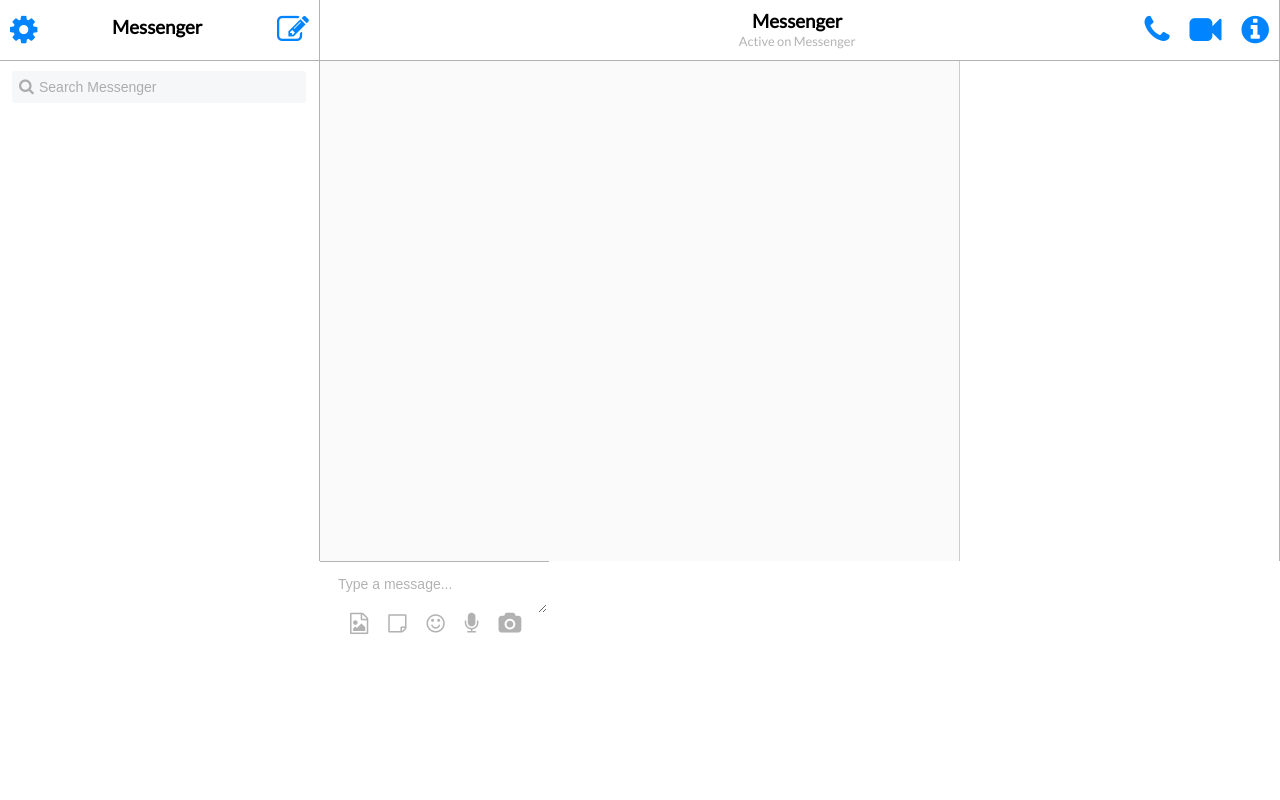
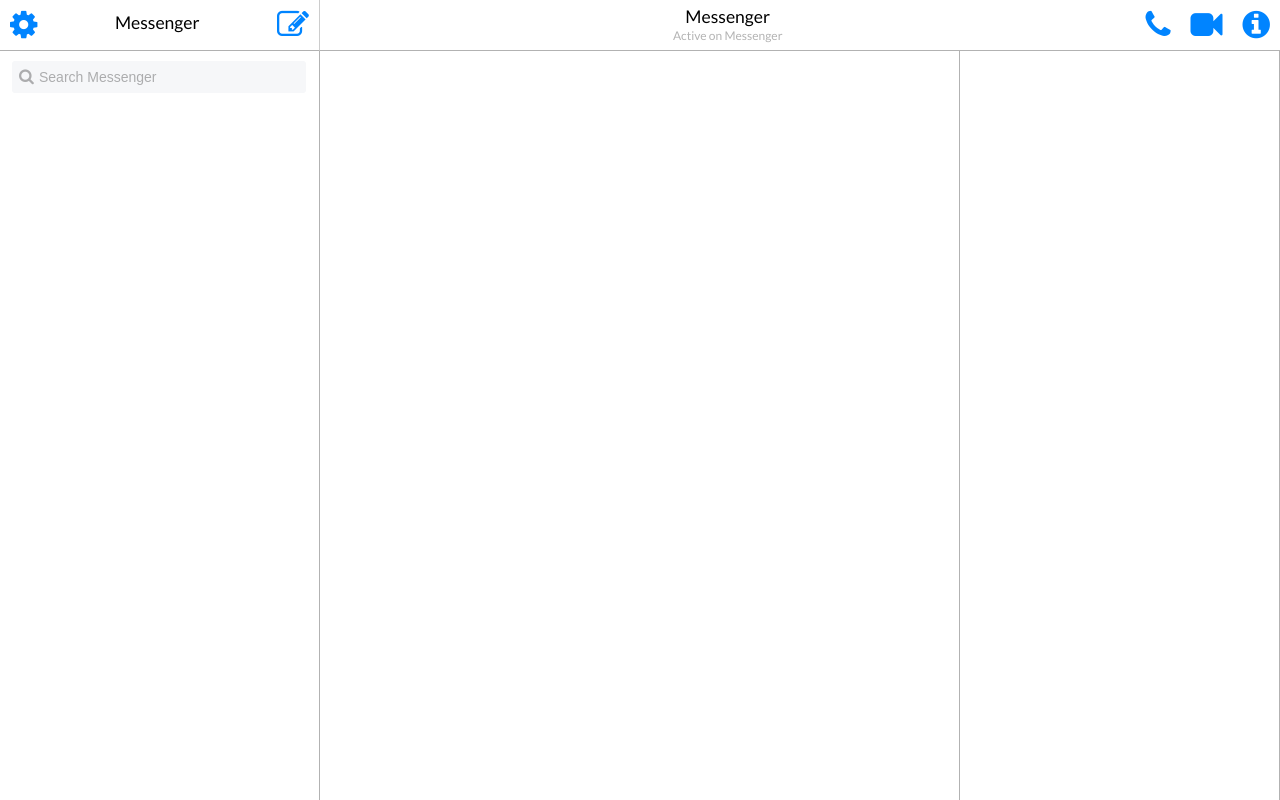
Before and after one commit to dnp1204/react-chat-client, a React app: page / in a window 1280 px wide. Built offline with nearby package versions, Linux system fonts and the light colour scheme.

Commit message:
change layout and fetch friend list

```diff
--- /dev/null
+++ b/src/actions/friendListAction.js
@@ -0,0 +1,5 @@
+import { FETCH_FRIEND_LIST } from './types';
+
+export const fetchFriendList = () => async dispatch => {
+
+}
--- /dev/null
+++ b/src/actions/types.js
@@ -0,0 +1 @@
+export const FETCH_FRIEND_LIST = 'fetch_friend_list';
--- a/src/components/App.js
+++ b/src/components/App.js
@@ -1,13 +1,45 @@
 import React, { Component } from 'react';
 import FriendSection from './layout/FriendSection/FriendSection';
+import SummaryAndTool from './layout/ToolSection/SummaryAndTool';
+import Header from './common/Header';
+import Icon from './common/icon/Icon';
+import MultipleIconRow from './common/icon/MultipleIconRow';
 import MessageSection from './layout/MessageSection/MessageSection';
 
 class App extends Component {
   render() {
+    const iconArray = [
+      { iconName: 'phone' },
+      { iconName: 'video-camera' },
+      { iconName: 'info-circle' }
+    ];
+
     return (
       <div id="app">
-        <div className="section"><FriendSection /></div>
-        <div className="section"><MessageSection /></div>
+        <div id="header-section">
+          <Header
+            leftComponent={<Icon isCursorPointer iconName="cog" />}
+            title="Messenger"
+            className={"border-right"}
+            rightComponent={<Icon isCursorPointer iconName="pencil-square-o" />}
+          />
+          <Header
+            title="Messenger"
+            subTitle="Active on Messenger"
+            rightComponent={<MultipleIconRow iconArray={iconArray} />}
+          />
+        </div>
+        <div id="content-section">
+          <div className="section">
+            <FriendSection />
+          </div>
+          <div className="section">
+            <MessageSection />
+          </div>
+          <div className="section">
+            <SummaryAndTool />
+          </div>
+        </div>
       </div>
     );
   }
--- a/src/components/common/Header.js
+++ b/src/components/common/Header.js
@@ -1,9 +1,9 @@
 import React from 'react';
 import PropTypes from 'prop-types';
 
-const Header = ({ leftComponent, rightComponent, title, subTitle }) => {
+const Header = ({ leftComponent, rightComponent, title, subTitle, className }) => {
   return (
-    <div className="header">
+    <div className={`header ${className}`}>
       <div className="header--left">
         {leftComponent}
       </div>
@@ -23,6 +23,11 @@
   rightComponent: PropTypes.element,
   title: PropTypes.string,
   subTitle: PropTypes.string,
+  className: PropTypes.string
+}
+
+Header.defaultPropTypes = {
+  className: ''
 }
 
 export default Header;
--- a/src/components/layout/FriendSection/FriendSection.js
+++ b/src/components/layout/FriendSection/FriendSection.js
@@ -1,20 +1,20 @@
 import React, { Component } from 'react';
-import Header from '../../common/Header';
-import Icon from '../../common/icon/Icon';
+import { connect } from 'react-redux';
 import Search from '../../common/Search';
 
 class FriendSection extends Component {
   render() {
+    console.log(this.props.friendList);
     return (
       <div>
-        <Header
-          leftComponent={<Icon isCursorPointer iconName="cog" />}
-          title="Messenger"
-          rightComponent={<Icon isCursorPointer iconName="pencil-square-o" />} />
         <Search iconName="search" placeholder="Search Messenger" />
       </div>
     );
   }
 }
 
-export default FriendSection;
+function mapStateToProps(state) {
+  return { friendList: state.friendList };
+}
+
+export default connect(mapStateToProps)(FriendSection);
--- a/src/components/layout/MessageSection/sub-section/ConversationAndMessageInput.js
+++ b/src/components/layout/MessageSection/ConversationAndMessageInput.js
@@ -1,5 +1,5 @@
 import React, { Component } from 'react';
-import MultipleIconRow from '../../../common/icon/MultipleIconRow';
+import MultipleIconRow from '../../common/icon/MultipleIconRow';
 
 class ConversationAndMessageInput extends Component {
   render() {
--- a/src/components/layout/MessageSection/MessageSection.js
+++ b/src/components/layout/MessageSection/MessageSection.js
@@ -1,25 +1,10 @@
 import React, { Component } from 'react';
-import Header from '../../common/Header';
-import MultipleIconRow from '../../common/icon/MultipleIconRow';
-import ConversationAndMessageInput from './sub-section/ConversationAndMessageInput';
-import SummaryAndTool from './sub-section/SummaryAndTool';
 
 class MessageSection extends Component {
+  state = {  }
   render() {
-    const iconArray = [{ iconName: 'phone' }, { iconName: 'video-camera' }, { iconName: 'info-circle' }];
-
     return (
-      <div className="message">
-        <Header
-          title="Messenger"
-          subTitle="Active on Messenger"
-          rightComponent={<MultipleIconRow iconArray={iconArray} />} />
-          <div className="message--content">
-            <ConversationAndMessageInput />
-            <div className="border-right" />
-            <SummaryAndTool />
-          </div>
-      </div>
+      <div></div>
     );
   }
 }
--- /dev/null
+++ b/src/reducers/friendListReducer.js
@@ -0,0 +1,28 @@
+import { FETCH_FRIEND_LIST } from '../actions/types';
+
+const imageUrl =
+  'https://en.wikipedia.org/wiki/Avatar_(computing)#/media/File:CandymyloveYasu.png';
+
+const person = {
+  _id: '1',
+  avatar: imageUrl,
+  firstName: 'An',
+  lastName: 'Nguyen',
+  lastMessage: 'hello',
+  lastSendMessageDate: Date.now()
+};
+
+const initialState = [];
+
+for (let index = 0; index < 20; index++) {
+  initialState.push(person);
+}
+
+export default function(state = initialState, action) {
+  switch (action.type) {
+    case FETCH_FRIEND_LIST:
+      return state;
+    default:
+      return state;
+  }
+}
--- a/src/reducers/index.js
+++ b/src/reducers/index.js
@@ -1,5 +1,6 @@
 import { combineReducers } from 'redux';
+import friendListReducer from './friendListReducer';
 
 export default combineReducers({
-  test: () => { return {}; }
+  friendList: friendListReducer
 });
--- a/src/styles/scss/App.scss
+++ b/src/styles/scss/App.scss
@@ -1,7 +1,18 @@
 #app {
   font-family: 'Lato', sans-serif;
-  display: grid;
-  grid-template-columns: 1fr 3fr;
+  display: flex;
+  flex-direction: column;
+
+  #header-section {
+    display: grid;
+    grid-template-columns: 1fr 3fr;
+  }
+
+  #content-section {
+    display: grid;
+    grid-template-columns: 1fr 2fr 1fr;
+    height: calc(100vh - 50.59px);
+  }
 
   .section {
     border-right: 0.6px solid rgba(0, 0, 0, 0.3);
--- a/src/styles/scss/common/header.scss
+++ b/src/styles/scss/common/header.scss
@@ -3,17 +3,19 @@
   flex-direction: row;
   align-items: center;
   justify-content: space-between;
-  padding: 10px 10px;
+  padding: 0px 10px;
   border-bottom: 0.6px solid rgba(0, 0, 0, 0.3);
-  height: 40px;
+  height: 50px;
 
   .header--title {
     display: flex;
     flex-direction: column;
     text-align: center;
+    font-size: 15px;
 
     h3 {
       margin-bottom: 5px;
+      font-weight: 400;
     }
   }
 }
--- a/src/styles/scss/index.scss
+++ b/src/styles/scss/index.scss
@@ -6,7 +6,6 @@
 @import 'common/search.scss';
 @import 'common/multiple-icon-row.scss';
 
-@import 'layout/message-section.scss';
 @import 'layout/conversation-and-message-input.scss';
 
 @import 'App';
--- a/src/styles/scss/layout/conversation-and-message-input.scss
+++ b/src/styles/scss/layout/conversation-and-message-input.scss
@@ -1,18 +1,18 @@
 #conversation-and-message-input {
-  // display: flex;
-  // flex-direction: column;
+  display: flex;
+  flex-direction: column;
+  align-items: center;
 
   .conversation-and-message-input--conversation {
-    height: 500px;
-    overflow: auto;
-    z-index: 1;
+    // height: 600px;
+    flex: 1;
+    // overflow-y: scroll;
     background-color: #fafafa;
   }
 
   .conversation-and-message-input--message-input {
     position: fixed;
     z-index: 999;
-    border-top: 0.5px solid rgba(0, 0, 0, 0.3);
     padding: 0px 10px;
 
     textarea {
--- a/src/styles/scss/layout/message-section.scss
+++ /dev/null
@@ -1,10 +0,0 @@
-.message {
-  .header--title {
-    margin-left: 140px !important;
-  }
-
-  .message--content {
-    display: grid;
-    grid-template-columns: 2fr 0fr 1fr;
-  }
-}
```
Also changed, not shown: src/components/layout/ToolSection/SummaryAndTool.js (renamed from src/components/layout/MessageSection/sub-section/SummaryAndTool.js), src/styles/css/App.css, src/styles/css/common/header.css, src/styles/css/index.css, src/styles/css/layout/conversation-and-message-input.css, src/styles/css/layout/message-section.css (deleted).
